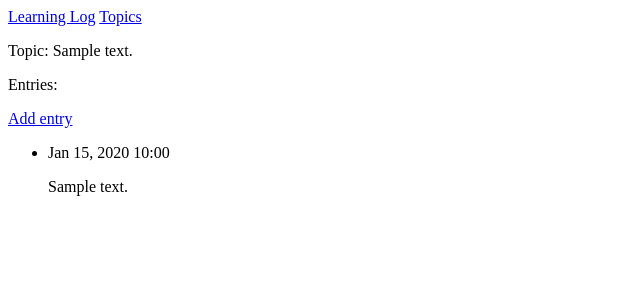
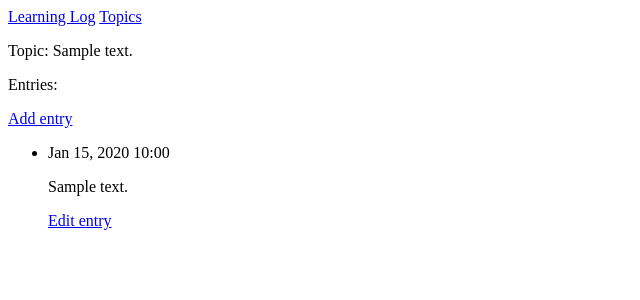
Before and after one commit to MuhammadYusuf007-max/Learning_journal, a Django app: page /topics/1/ in a window 1280 px wide. Shown: the top 300 px of the page, without its empty margins (0-640 px from the left). Run offline with Django 5.2, Linux system fonts and the light colour scheme; tables that the repository leaves empty hold one stand-in row (values such as "Sample post").

Commit message:
Add edit entry feature - users can now edit existing entries

```diff
--- a/learning_logs/templates/learning_logs/topic.html
+++ b/learning_logs/templates/learning_logs/topic.html
@@ -11,6 +11,9 @@
             <li>
                 <p>{{ entry.date_added|date:'M d, Y H:i' }}</p>
                 <p>{{ entry.text|linebreaks }}</p>
+                <p>
+                    <a href="{% url 'learning_logs:edit_entry' entry.id %}">Edit entry</a>
+                </p>
             </li>
         {% empty %}
             <li>No entries have been added yet.</li>
--- a/learning_logs/urls.py
+++ b/learning_logs/urls.py
@@ -16,6 +16,7 @@ urlpatterns = [
     # Page for adding a new topic
     path('new_topic/', views.new_topic, name='new_topic'),
     # Page for adding a new entry
-    path('new_entry/<int:topic_id>/', views.new_entry, name='new_entry')
-
+    path('new_entry/<int:topic_id>/', views.new_entry, name='new_entry'),
+    # Page for editing an entry
+    path('edit_entry/<int:entry_id>/', views.edit_entry, name='edit_entry'),
 ]
--- a/learning_logs/views.py
+++ b/learning_logs/views.py
@@ -1,6 +1,6 @@
 from django.shortcuts import render, redirect
 
-from .models import Topic
+from .models import Topic, Entry
 from .forms import TopicForm, EntryForm
 
 def index(request):
@@ -55,3 +55,21 @@ def new_entry(request, topic_id):
     # Display a blank or invalid form.
     context = {'topic': topic, 'form':form}
     return render(request, 'learning_logs/new_entry.html', context)
+
+def edit_entry(request, entry_id):
+    """Edit an existing entry."""
+    entry = Entry.objects.get(id=entry_id)
+    topic = entry.topic
+
+    if request.method == 'POST':
+        # Initial request; pre-fill form with the current entry
+        form = EntryForm(instance=entry)
+    else:
+        # POST data submitted; process data
+        form =EntryForm(instaance=entry, data=request.POST)
+        if form.is_valid():
+            form.save()
+            return redirect('learning_logs:topic', topic_id=topic.id)
+
+    context = {'entry':entry, 'topic':topic, 'form':form}
+    return render(request, 'learning_logs/edit_entry.html', context)
```
Also changed, not shown: learning_logs/templates/learning_logs/edit_entry.html (added, +12 -0 lines).
